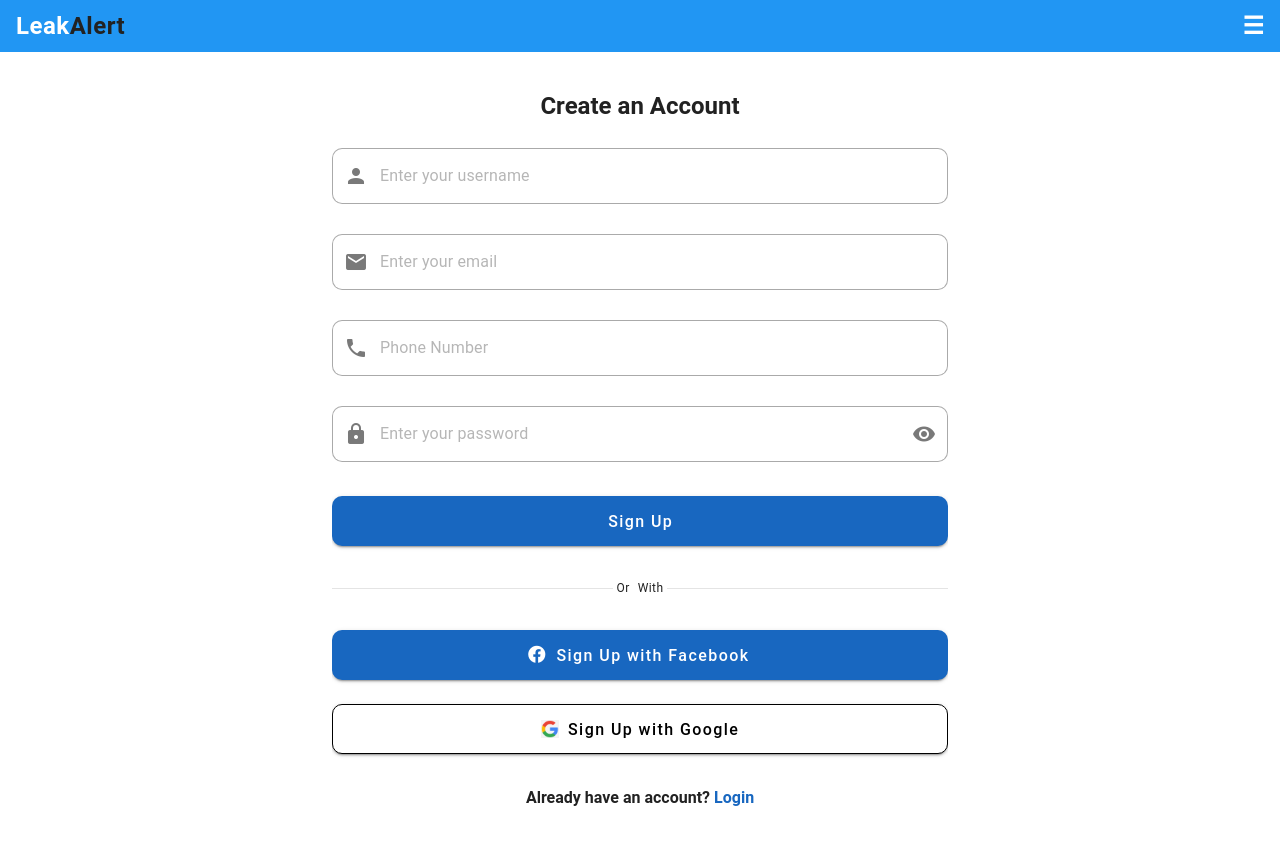
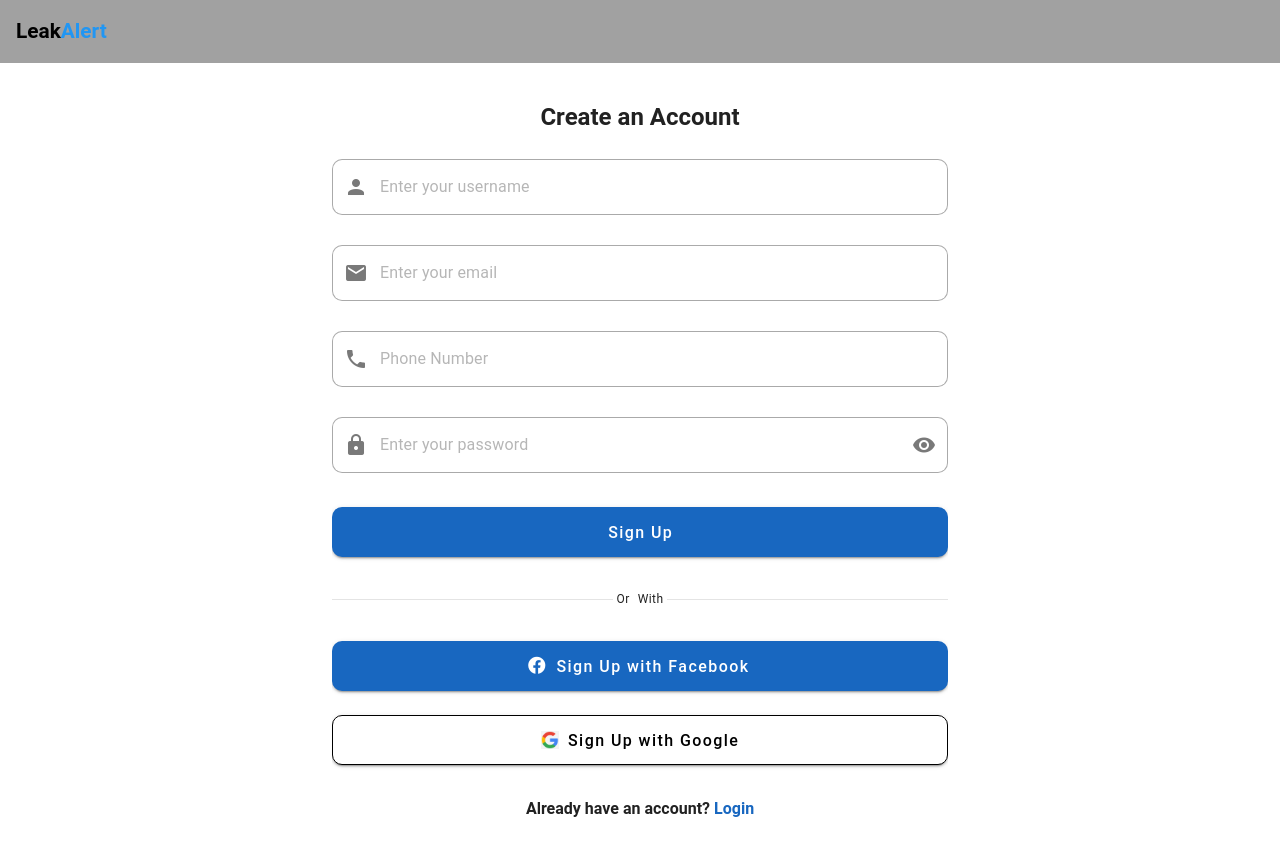
Before and after one commit to lhclavel/leak-alert, a Vue app: page /register in a window 1280 px wide. Built offline with nearby package versions, Linux system fonts and the light colour scheme.

Commit message:
feat: Implement header layout in login and register views

```diff
--- a/src/views/auth/LoginView.vue
+++ b/src/views/auth/LoginView.vue
@@ -1,15 +1,15 @@
 <script setup>
-import AppHeader from '@/components/layout/AppHeader.vue'
 import LoginForm from '@/components/auth/LoginForm.vue'
 import { useDisplay } from 'vuetify'
-
-const { mobile } = useDisplay()
 </script>
 
 <template>
-  <div>
-    <AppHeader />
+  <!-- Simple styled header -->
+  <div class="login-header">
+    <div class="header-left"><span class="leak">Leak</span><span class="alert">Alert</span></div>
+  </div>
 
+  <!-- Login content -->
   <v-col cols="12" md="6" class="mx-auto">
     <v-card class="mx-auto" elevation="0">
       <v-card-text class="pt-4">
@@ -33,5 +33,33 @@ const { mobile } = useDisplay()
       </v-card-text>
     </v-card>
   </v-col>
-  </div>
 </template>
+
+<style scoped>
+.login-header {
+  background-color: #a1a1a1; /* same as your app header color */
+  padding: 16px;
+  display: flex;
+  align-items: center;
+  justify-content: flex-start; /* or center if you prefer */
+  width: 100%;
+  box-sizing: border-box;
+}
+
+/* Optional styling for your branding text inside the header */
+.header-left {
+  display: flex;
+  align-items: center;
+  font-size: 1.3rem;
+  font-weight: bold;
+  color: #fff;
+}
+
+.leak {
+  color: black;
+}
+.alert {
+  /* you can style this differently if needed */
+  color: #2196f3;
+}
+</style>
--- a/src/views/auth/RegisterView.vue
+++ b/src/views/auth/RegisterView.vue
@@ -1,11 +1,14 @@
 <script setup>
-import AppHeader from '@/components/layout/AppHeader.vue'
 import RegisterForm from '@/components/auth/RegisterForm.vue'
 </script>
 
 <template>
+  <!-- Simple styled header -->
+  <div class="login-header">
+    <div class="header-left"><span class="leak">Leak</span><span class="alert">Alert</span></div>
+  </div>
+
   <div>
-    <AppHeader />
     <v-col cols="11" md="6" class="mx-auto">
       <v-card class="py-6" elevation="0">
         <div class="text-center">
@@ -24,3 +27,31 @@ import RegisterForm from '@/components/auth/RegisterForm.vue'
     </v-col>
   </div>
 </template>
+<style scoped>
+.login-header {
+  background-color: #a1a1a1; /* same as your app header color */
+  padding: 16px;
+  display: flex;
+  align-items: center;
+  justify-content: flex-start; /* or center if you prefer */
+  width: 100%;
+  box-sizing: border-box;
+}
+
+/* Optional styling for your branding text inside the header */
+.header-left {
+  display: flex;
+  align-items: center;
+  font-size: 1.3rem;
+  font-weight: bold;
+  color: #fff;
+}
+
+.leak {
+  color: black;
+}
+.alert {
+  /* you can style this differently if needed */
+  color: #2196f3;
+}
+</style>
```
Lines whose indentation alone changed are shown as unchanged.
